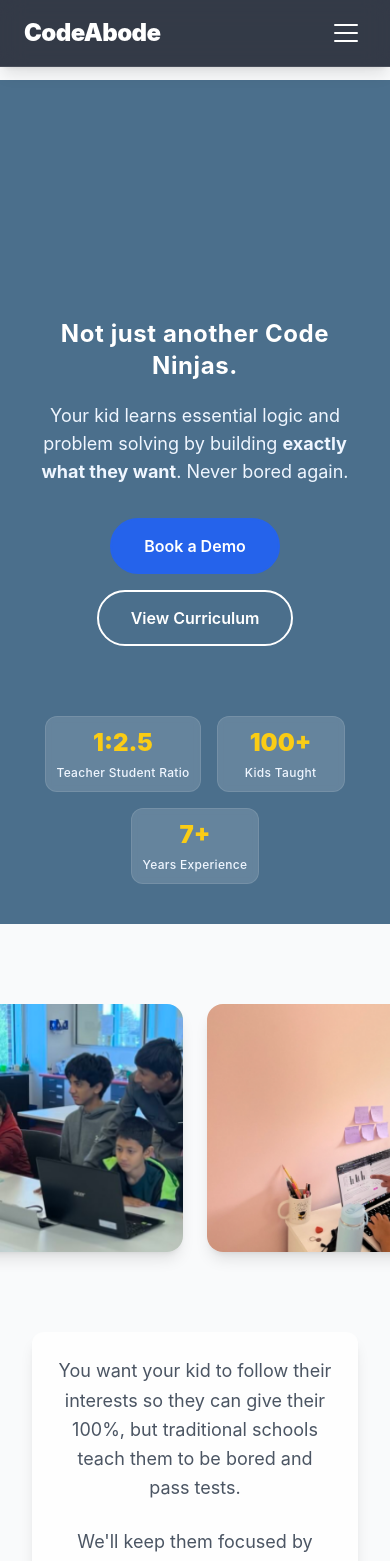
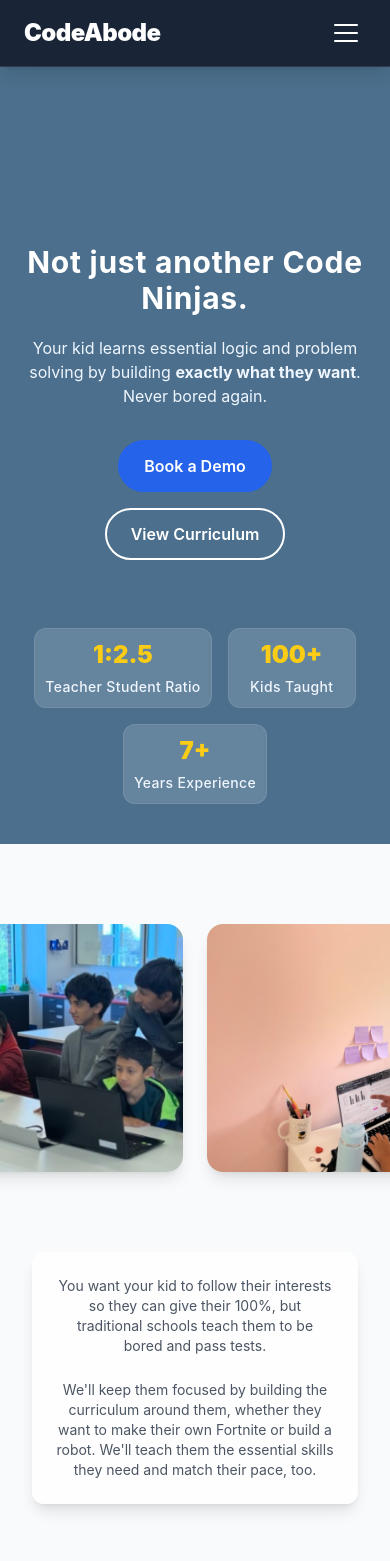
Before and after one commit to codeabode101/codeabode101.github.io, a Next.js app: page / in a window 390 px wide. Shown: the top 1561 px of the page. Built offline with nearby package versions, Linux system fonts and the light colour scheme; some icons are missing.

Commit message:
Fix mobile CSS: remove white bar, improve text readability
Co-authored-by: Qwen-Coder <qwen-coder@alibabacloud.com>

```diff
--- a/app/globals.css
+++ b/app/globals.css
@@ -16,7 +16,6 @@
 
   body {
     @apply bg-gray-50 text-gray-900 font-sans antialiased;
-    padding-top: var(--navbar-height);
   }
 }
 
@@ -111,7 +110,7 @@
 
   /* Hero section */
   .hero {
-    @apply relative text-white min-h-screen flex flex-col justify-center items-center overflow-hidden px-5;
+    @apply relative text-white min-h-screen flex flex-col justify-center items-center overflow-hidden px-5 mt-0 pt-0;
     background-color: #4b6f8c;
   }
 
@@ -479,7 +478,7 @@
 /* Responsive utilities */
 @media (max-width: 768px) {
   .hero-title {
-    @apply text-3xl;
+    @apply text-4xl;
   }
 
   .hero-subtitle {
@@ -488,6 +487,10 @@
 
   .cta-container {
     @apply flex-col items-center gap-4 mb-10;
+  }
+
+  .cta-button {
+    @apply text-base px-6 py-3;
   }
 
   .proof-container {
@@ -503,7 +506,7 @@
   }
 
   .proof-text {
-    @apply text-xs;
+    @apply text-sm;
   }
 
   .mission-columns {
@@ -513,11 +516,23 @@
   .column {
     @apply flex-1 basis-full;
   }
+
+  .section h2 {
+    @apply text-3xl;
+  }
+
+  .section p {
+    @apply text-base;
+  }
 }
 
 @media (max-width: 480px) {
   .hero-title {
-    @apply text-2xl;
+    @apply text-3xl;
+  }
+
+  .hero-subtitle {
+    @apply text-base;
   }
 
   .proof-item {
@@ -529,6 +544,15 @@
   }
 
   .proof-text {
-    @apply text-xs;
+    @apply text-sm;
+  }
+
+  .section h2 {
+    @apply text-2xl;
+  }
+
+  .section p,
+  .lead-text {
+    @apply text-sm;
   }
 }
```
